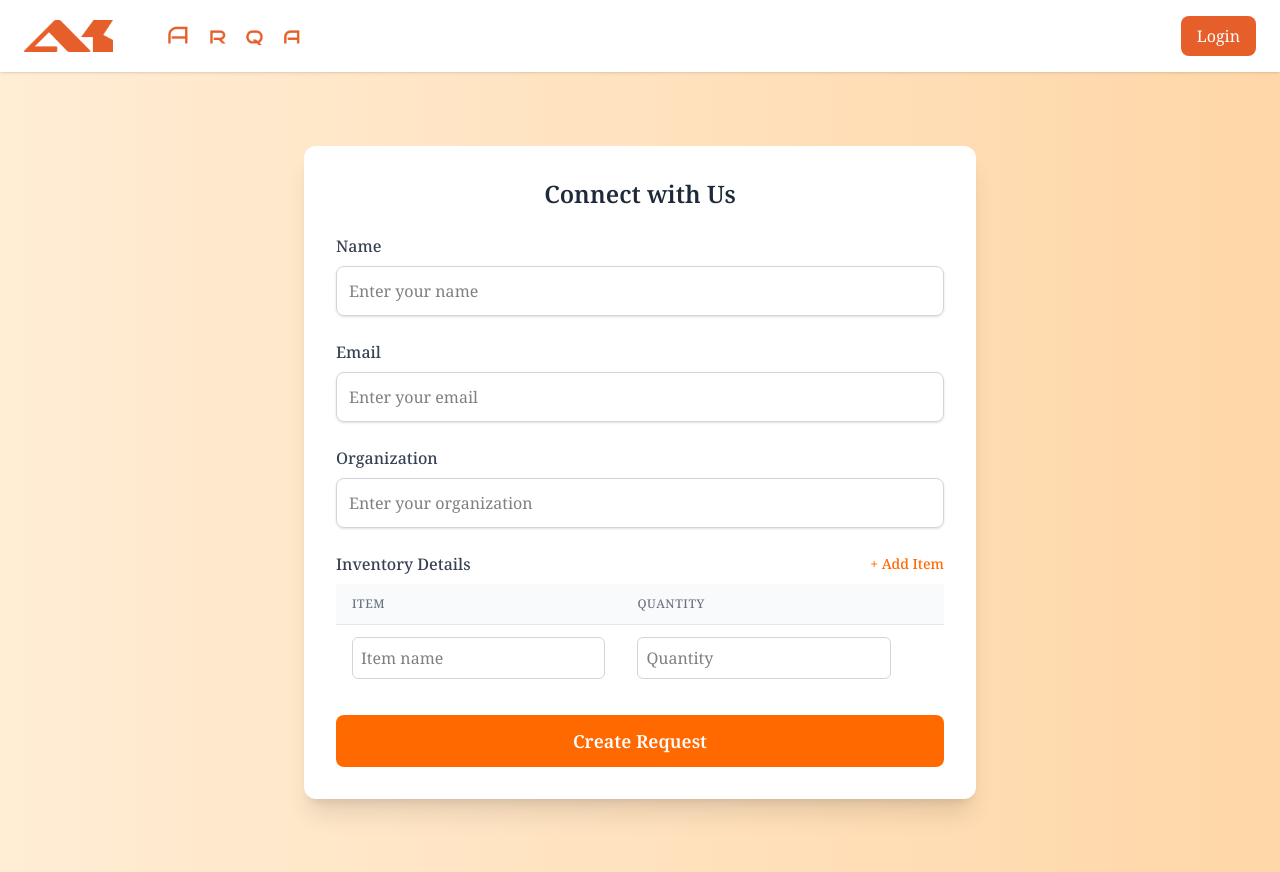
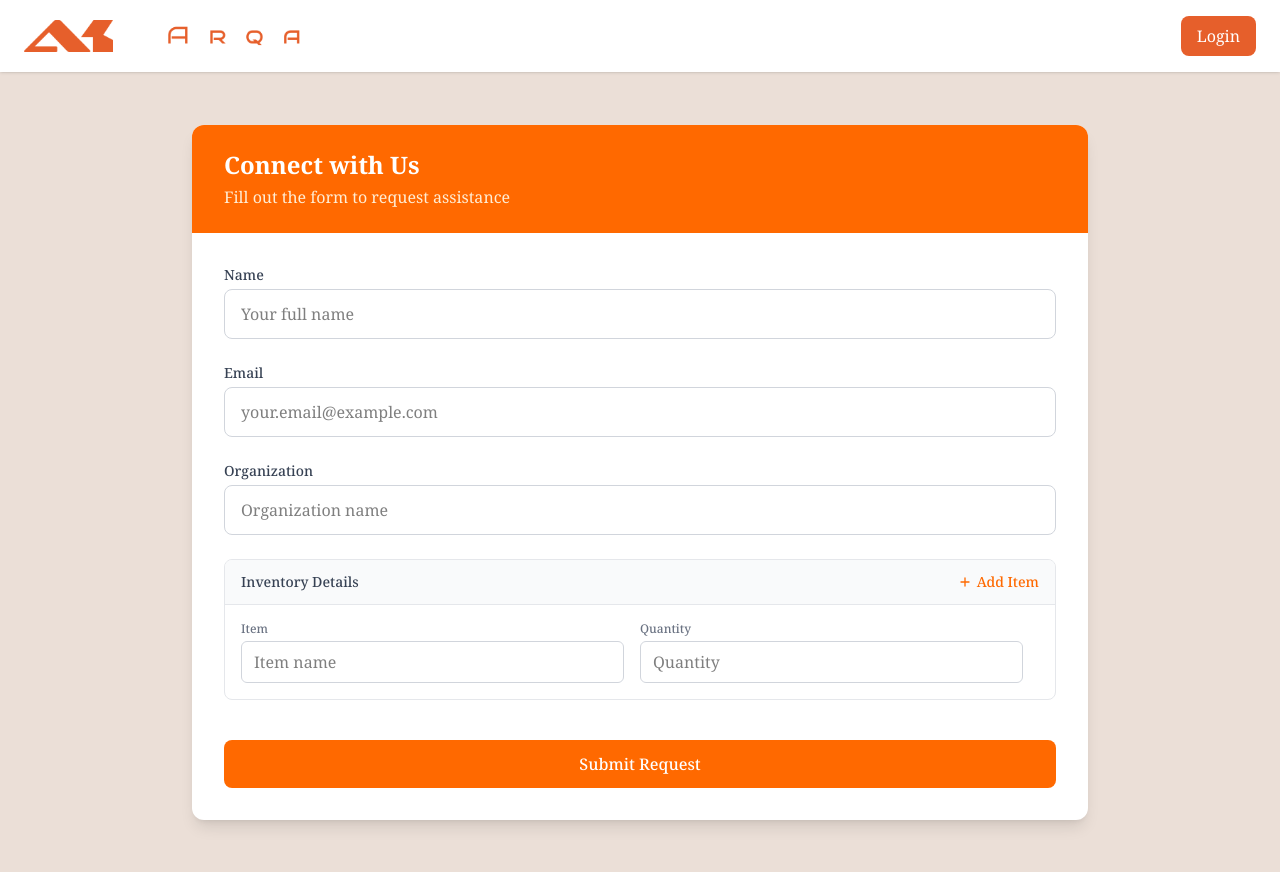
Before and after one commit to SHREYA-2k5/arqa, a React (Vite) app in the folder client/: page /Connect in a window 1280 px wide. Built offline with nearby package versions, Linux system fonts and the light colour scheme.

Commit message:
only major updates

```diff
--- a/client/src/components/DashSidebar.jsx
+++ b/client/src/components/DashSidebar.jsx
@@ -1,4 +1,4 @@
-import { IconCaretLeft, IconCaretRight, IconChartBar, IconToolsKitchen3, IconShoppingCart, IconReport } from '@tabler/icons-react';
+import { IconCaretLeft, IconCaretRight, IconChartBar, IconToolsKitchen3, IconShoppingCart, IconReport, IconHeartHandshake } from '@tabler/icons-react';
 
 export const Sidebar = ({ activeTab, setActiveTab, sidebarOpen, setSidebarOpen }) => {
   const sidebarSections = [
@@ -6,6 +6,7 @@ export const Sidebar = ({ activeTab, setActiveTab, sidebarOpen, setSidebarOpen }
     { id: 'menu', icon: <IconToolsKitchen3 />, label: 'Menu Management' },
     { id: 'ingredients', icon: <IconShoppingCart />, label: 'Ingredients' },
     { id: 'reports', icon: <IconReport />, label: 'Reports' },
+    { id: 'donate', icon: <IconHeartHandshake />, label: 'Donate' },
   ];
 
   return (
--- a/client/src/pages/DashPage.jsx
+++ b/client/src/pages/DashPage.jsx
@@ -3,6 +3,7 @@ import { Sidebar } from '../components/DashSidebar';
 import { DashboardPage, IngredientsPage, ReportsPage } from '../components/DashSections';
 import { MenuPage } from '../components/UpdateMenuSection';
 import { dummyBookingData } from './tempdata';
+import Connect from './connect';
 
 const useDashboardData = () => {
   const [bookingStats, setBookingStats] = useState([]);
@@ -191,6 +192,9 @@ const DashPage = () => {
               bookingStats={bookingStats}
             />
           )}
+          {!isLoading && activeTab === 'donate' && (
+            <Connect/>
+          )}
         </div>
       </div>
     </div>
--- a/client/src/pages/LoginPage.jsx
+++ b/client/src/pages/LoginPage.jsx
@@ -147,6 +147,7 @@ const LoginPage = () => {
         </button>
 
         {/* Special NGO Registration Button */}
+        <a href="/ngoreg" target="_blank">
         <button className="w-full bg-green-600 hover:bg-green-700 text-white py-3 px-4 rounded-lg font-medium transition duration-200 flex items-center justify-center gap-2">
           <svg xmlns="http://www.w3.org/2000/svg" className="h-5 w-5" viewBox="0 0 20 20" fill="currentColor">
             <path fillRule="evenodd" d="M6 6V5a3 3 0 013-3h2a3 3 0 013 3v1h2a2 2 0 012 2v3.57A22.952 22.952 0 0110 13a22.95 22.95 0 01-8-1.43V8a2 2 0 012-2h2zm2-1a1 1 0 011-1h2a1 1 0 011 1v1H8V5zm1 5a1 1 0 011-1h.01a1 1 0 110 2H10a1 1 0 01-1-1z" clipRule="evenodd" />
@@ -154,6 +155,7 @@ const LoginPage = () => {
           </svg>
           NGO Registration
         </button>
+        </a>
 
         {/* Footer Links */}
         <div className="flex justify-between mt-6 text-sm">
--- a/client/src/pages/NGORegistrationForm.jsx
+++ b/client/src/pages/NGORegistrationForm.jsx
@@ -104,7 +104,7 @@ const NGORegistrationForm = ({ onClose }) => {
   };
 
   return (
-    <div className="fixed top-18 inset-x-0 bottom-0 bg-[#EBDFD7] bg-opacity-50 flex items-start justify-center p-4 z-50">
+    <div className="fixed top-18 inset-x-0 bottom-0 bg-[#EBDFD7] bg-opacity-50 flex items-start justify-center p-4 z-60">
       <div className="bg-[#F8F2EF] rounded-xl shadow-xl w-full max-w-2xl max-h-[90vh] overflow-y-auto">
         <div className="p-6">
           <div className="flex justify-between items-center mb-6">
--- a/client/src/pages/connect.jsx
+++ b/client/src/pages/connect.jsx
@@ -69,12 +69,18 @@ const Connect = () => {
   };
 
   return (
-    <div className="min-h-screen flex flex-col items-center justify-center p-6 bg-gradient-to-r from-orange-100 to-orange-200">
-      <div className="space-y-6 w-full max-w-2xl bg-white p-8 rounded-xl shadow-xl transform hover:scale-[1.01] transition-transform duration-300">
-        <h2 className="text-2xl font-semibold text-gray-800 text-center">Connect with Us</h2>
+    <div className="min-h-screen bg-[#EBDFD7] flex items-center justify-center p-4">
+      <div className="w-full max-w-4xl bg-white rounded-xl shadow-lg overflow-hidden">
+        {/* Header */}
+        <div className="bg-orange-500 px-8 py-6">
+          <h2 className="text-2xl font-bold text-white">Connect with Us</h2>
+          <p className="text-orange-100 mt-1">Fill out the form to request assistance</p>
+        </div>
 
+        {/* Form Content */}
+        <div className="p-8">
           {isSuccess ? (
-          <div className="text-center py-8 animate-bounce">
+            <div className="text-center py-8">
               <div className="inline-flex items-center justify-center w-16 h-16 bg-green-100 rounded-full mb-4">
                 <svg className="w-10 h-10 text-green-500" fill="none" stroke="currentColor" viewBox="0 0 24 24">
                   <path strokeLinecap="round" strokeLinejoin="round" strokeWidth="2" d="M5 13l4 4L19 7"></path>
@@ -84,131 +90,130 @@ const Connect = () => {
               <p className="text-gray-600 mt-2">We'll get back to you soon.</p>
             </div>
           ) : (
-          <form onSubmit={handleSubmit}>
+            <form onSubmit={handleSubmit} className="space-y-6">
               <div className="grid grid-cols-1 md:grid-cols-2 gap-6">
-              <label className="block">
-                <span className="text-gray-700 font-medium">Name</span>
+                <div>
+                  <label className="block text-sm font-medium text-gray-700 mb-1">Name</label>
                   <input
                     type="text"
                     name="name"
                     value={formData.name}
                     onChange={handleChange}
-                  className="mt-2 block w-full p-3 border border-gray-300 rounded-lg shadow-sm focus:ring-orange-500 focus:border-orange-500 transition-all duration-200"
-                  placeholder="Enter your name"
+                    className="w-full px-4 py-3 border border-gray-300 rounded-lg focus:ring-2 focus:ring-orange-500 focus:border-orange-500 transition-all"
+                    placeholder="Your full name"
                     required
                   />
-              </label>
+                </div>
 
-              <label className="block">
-                <span className="text-gray-700 font-medium">Email</span>
+                <div>
+                  <label className="block text-sm font-medium text-gray-700 mb-1">Email</label>
                   <input
                     type="email"
                     name="email"
                     value={formData.email}
                     onChange={handleChange}
-                  className="mt-2 block w-full p-3 border border-gray-300 rounded-lg shadow-sm focus:ring-orange-500 focus:border-orange-500 transition-all duration-200"
-                  placeholder="Enter your email"
+                    className="w-full px-4 py-3 border border-gray-300 rounded-lg focus:ring-2 focus:ring-orange-500 focus:border-orange-500 transition-all"
+                    placeholder="your.email@example.com"
                     required
                   />
-              </label>
+                </div>
               </div>
 
-            <label className="block mt-6">
-              <span className="text-gray-700 font-medium">Organization</span>
+              <div>
+                <label className="block text-sm font-medium text-gray-700 mb-1">Organization</label>
                 <input
                   type="text"
                   name="organization"
                   value={formData.organization}
                   onChange={handleChange}
-                className="mt-2 block w-full p-3 border border-gray-300 rounded-lg shadow-sm focus:ring-orange-500 focus:border-orange-500 transition-all duration-200"
-                placeholder="Enter your organization"
+                  className="w-full px-4 py-3 border border-gray-300 rounded-lg focus:ring-2 focus:ring-orange-500 focus:border-orange-500 transition-all"
+                  placeholder="Organization name"
                   required
                 />
-            </label>
+              </div>
 
-            <div className="mt-6">
-              <div className="flex justify-between items-center mb-2">
-                <span className="text-gray-700 font-medium">Inventory Details</span>
+              <div className="border border-gray-200 rounded-lg overflow-hidden">
+                <div className="bg-gray-50 px-4 py-3 border-b border-gray-200 flex justify-between items-center">
+                  <h3 className="text-sm font-medium text-gray-700">Inventory Details</h3>
                   <button
                     type="button"
                     onClick={addInventoryRow}
-                  className="text-orange-500 hover:text-orange-700 font-medium text-sm"
+                    className="text-orange-500 hover:text-orange-700 text-sm font-medium flex items-center"
                   >
-                  + Add Item
+                    <svg className="w-4 h-4 mr-1" fill="none" stroke="currentColor" viewBox="0 0 24 24">
+                      <path strokeLinecap="round" strokeLinejoin="round" strokeWidth="2" d="M12 6v6m0 0v6m0-6h6m-6 0H6"></path>
+                    </svg>
+                    Add Item
                   </button>
                 </div>
 
-              <div className="overflow-x-auto">
-                <table className="min-w-full divide-y divide-gray-200">
-                  <thead className="bg-gray-50">
-                    <tr>
-                      <th className="px-4 py-3 text-left text-xs font-medium text-gray-500 uppercase tracking-wider">Item</th>
-                      <th className="px-4 py-3 text-left text-xs font-medium text-gray-500 uppercase tracking-wider">Quantity</th>
-                      <th className="px-4 py-3 text-left text-xs font-medium text-gray-500 uppercase tracking-wider"></th>
-                    </tr>
-                  </thead>
-                  <tbody className="bg-white divide-y divide-gray-200">
+                <div className="divide-y divide-gray-200">
                   {formData.inventory.map((row, index) => (
-                      <tr key={index}>
-                        <td className="px-4 py-3 whitespace-nowrap">
+                    <div key={index} className="p-4 flex items-center space-x-4">
+                      <div className="flex-1">
+                        <label className="block text-xs font-medium text-gray-500 mb-1">Item</label>
                         <input
                           type="text"
                           value={row.item}
                           onChange={(e) => handleInventoryChange(index, 'item', e.target.value)}
-                            className="w-full p-2 border border-gray-300 rounded-md focus:ring-orange-500 focus:border-orange-500"
+                          className="w-full px-3 py-2 border border-gray-300 rounded-md focus:ring-orange-500 focus:border-orange-500"
                           placeholder="Item name"
                           required
                         />
-                        </td>
-                        <td className="px-4 py-3 whitespace-nowrap">
+                      </div>
+                      <div className="flex-1">
+                        <label className="block text-xs font-medium text-gray-500 mb-1">Quantity</label>
                         <input
                           type="text"
                           value={row.quantity}
                           onChange={(e) => handleInventoryChange(index, 'quantity', e.target.value)}
-                            className="w-full p-2 border border-gray-300 rounded-md focus:ring-orange-500 focus:border-orange-500"
+                          className="w-full px-3 py-2 border border-gray-300 rounded-md focus:ring-orange-500 focus:border-orange-500"
                           placeholder="Quantity"
                           required
                         />
-                        </td>
-                        <td className="px-4 py-3 whitespace-nowrap text-right">
+                      </div>
+                      <div className="pt-5">
                         {formData.inventory.length > 1 && (
                           <button
                             type="button"
                             onClick={() => removeInventoryRow(index)}
                             className="text-red-500 hover:text-red-700"
                           >
-                              Remove
+                            <svg className="w-5 h-5" fill="none" stroke="currentColor" viewBox="0 0 24 24">
+                              <path strokeLinecap="round" strokeLinejoin="round" strokeWidth="2" d="M19 7l-.867 12.142A2 2 0 0116.138 21H7.862a2 2 0 01-1.995-1.858L5 7m5 4v6m4-6v6m1-10V4a1 1 0 00-1-1h-4a1 1 0 00-1 1v3M4 7h16"></path>
+                            </svg>
                           </button>
                         )}
-                        </td>
-                      </tr>
+                      </div>
+                    </div>
                   ))}
-                  </tbody>
-                </table>
                 </div>
               </div>
 
+              <div className="pt-4">
                 <button
                   type="submit"
                   disabled={isSubmitting}
-              className={`mt-6 w-full bg-orange-500 text-white px-6 py-3 rounded-lg text-lg font-semibold hover:bg-orange-600 hover:shadow-md transition-all duration-300 ${
+                  className={`w-full bg-orange-500 hover:bg-orange-600 text-white font-medium py-3 px-4 rounded-lg transition-colors duration-200 ${
                     isSubmitting ? 'opacity-70 cursor-not-allowed' : ''
                   }`}
                 >
                   {isSubmitting ? (
                     <span className="flex items-center justify-center">
-                  <svg className="animate-spin -ml-1 mr-3 h-5 w-5 text-white" xmlns="http://www.w3.org/2000/svg" fill="none" viewBox="0 0 24 24">
+                      <svg className="animate-spin -ml-1 mr-2 h-4 w-4 text-white" xmlns="http://www.w3.org/2000/svg" fill="none" viewBox="0 0 24 24">
                         <circle className="opacity-25" cx="12" cy="12" r="10" stroke="currentColor" strokeWidth="4"></circle>
                         <path className="opacity-75" fill="currentColor" d="M4 12a8 8 0 018-8V0C5.373 0 0 5.373 0 12h4zm2 5.291A7.962 7.962 0 014 12H0c0 3.042 1.135 5.824 3 7.938l3-2.647z"></path>
                       </svg>
                       Processing...
                     </span>
                   ) : (
-                'Create Request'
+                    'Submit Request'
                   )}
                 </button>
+              </div>
             </form>
           )}
+        </div>
       </div>
     </div>
   );
```
Lines whose indentation alone changed are shown as unchanged.
